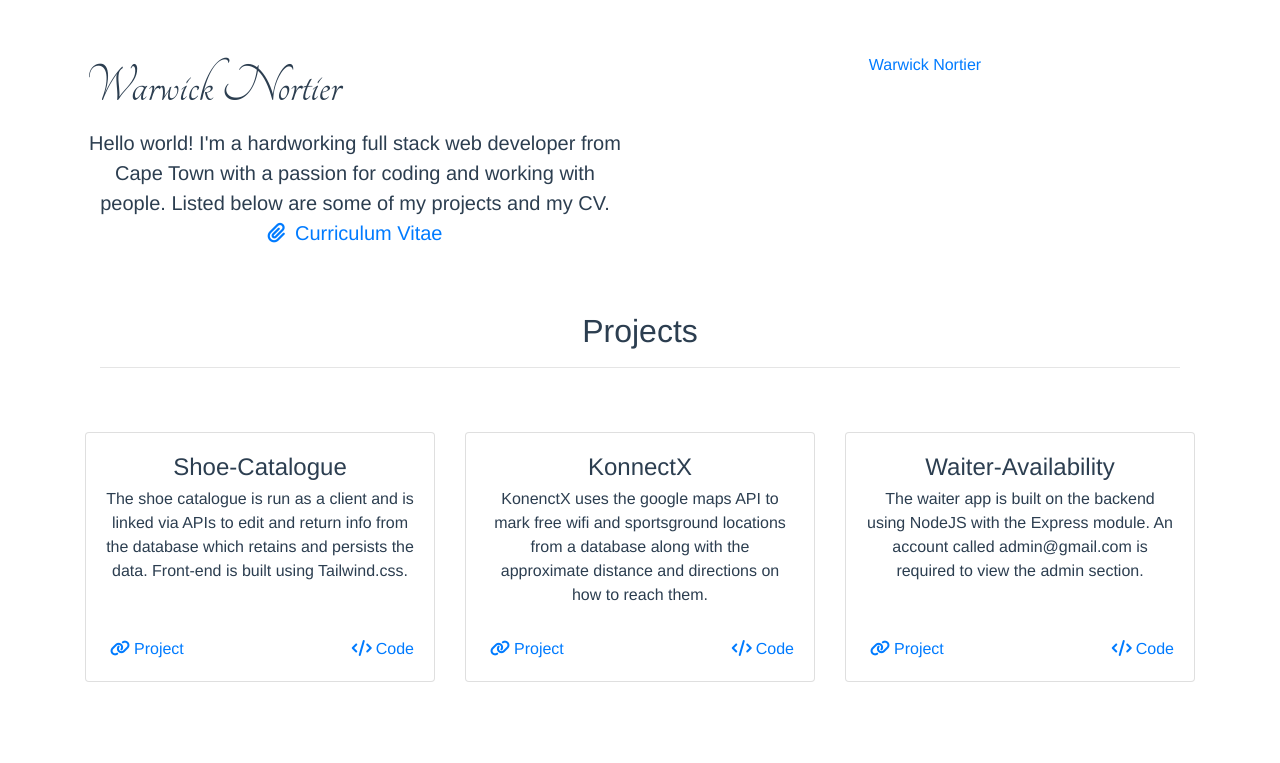
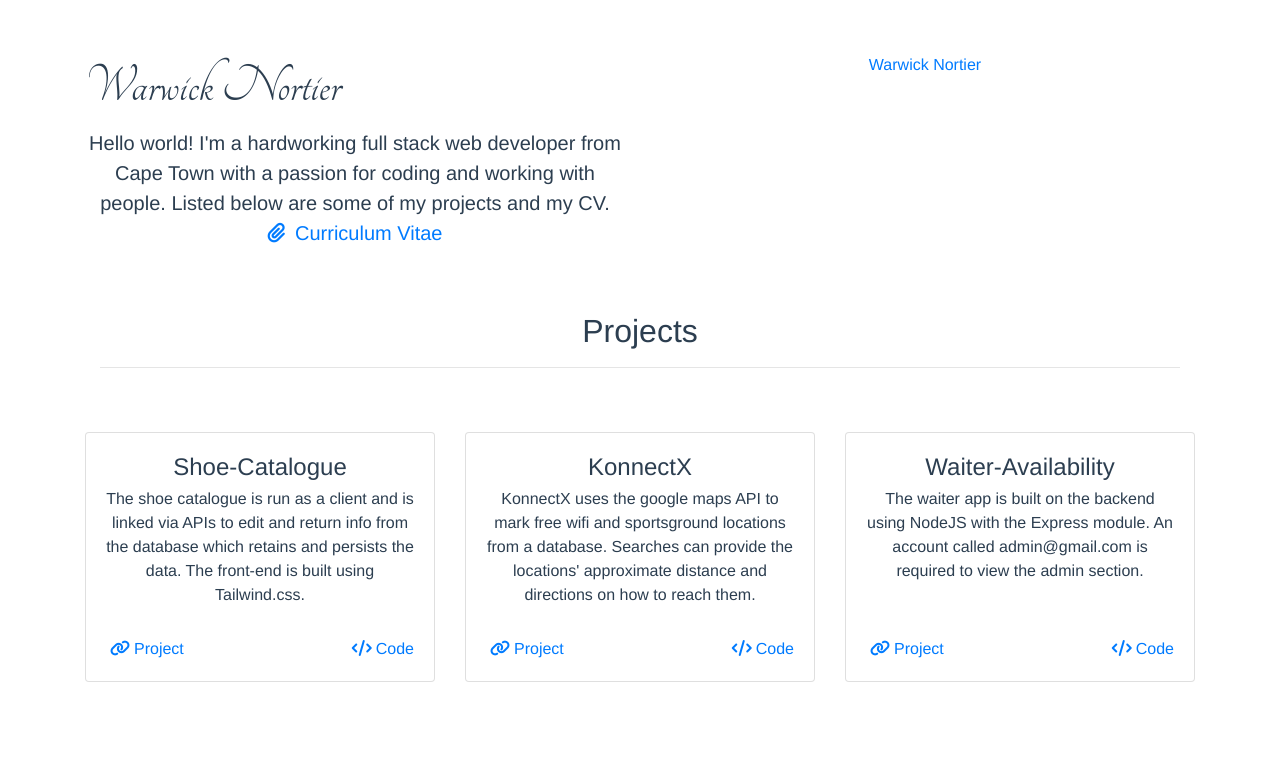
Before and after one commit to WNortier/wnortier.github.io, a Vue app: page / in a window 1280 px wide. Shown: the top 763 px of the page. Built offline with nearby package versions, Linux system fonts and the light colour scheme; no server answers.

Commit message:
removed console logs, edited descriptions

```diff
--- a/src/App.vue
+++ b/src/App.vue
@@ -64,7 +64,7 @@ export default {
           link: "",
           code: "",
           description:
-            "The shoe catalogue is run as a client and is linked via APIs to edit and return info from the database which retains and persists the data.  Front-end is built using Tailwind.css."
+            "The shoe catalogue is run as a client and is linked via APIs to edit and return info from the database which retains and persists the data.  The front-end is built using Tailwind.css."
         },
         {
           id: 2,
@@ -72,7 +72,7 @@ export default {
           link: "",
           code: "",
           description:
-            "KonenctX uses the google maps API to mark free wifi and sportsground locations from a database along with the approximate distance and directions on how to reach them."
+            "KonnectX uses the google maps API to mark free wifi and sportsground locations from a database. Searches can provide the locations' approximate distance and directions on how to reach them."
         },
         {
           id: 3,
@@ -119,7 +119,6 @@ export default {
       .get("https://api.github.com/users/wnortier/repos")
       .then(res => {
         let response = res.data;
-        console.log(response)
         let shoeCatalogueProject = response.filter(function(e) {
           return e.name.includes("shoe");
         });
@@ -150,7 +149,6 @@ export default {
         self.projects[4].link = loopLabProject[0].description;
         self.projects[5].code = phoneBillsProject[0].html_url;
         self.projects[5].link = phoneBillsProject[0].description;
-        console.log(self.projects)
       })
       .catch(error => console.log(error));
   }
```
